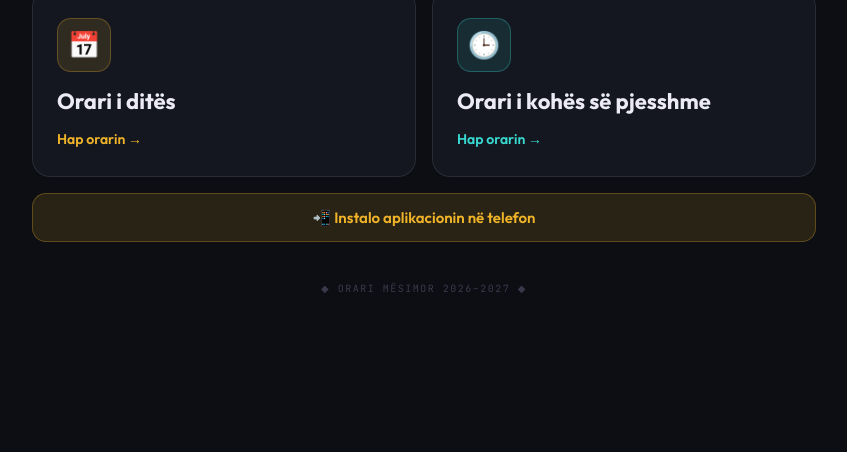
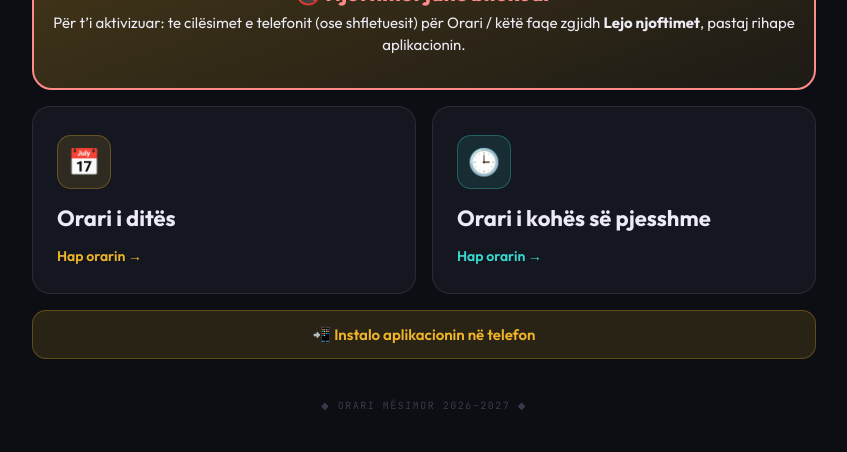
Before and after one commit to Mendim-Mera/ORARI-MESIMOR, a plain HTML site: page index.html in a window 1280 px wide. Shown: the part 383-835 px from the top of the page, without its empty margins (216-1063 px from the left). Before the commit the page ends 800 px from the top, so only its background shows below. Drawn offline with Linux system fonts and the light colour scheme.

Commit message:
Add files via upload

```diff
--- a/index.html
+++ b/index.html
@@ -103,6 +103,7 @@ footer{text-align:center;margin-top:40px;color:var(--text-faint);font-size:10px;
   .hdr{margin-bottom:10px}
 }
 </style>
+<link rel="preconnect" href="https://cdn.onesignal.com" crossorigin>
 <script src="cilesimet.js"></script>
 <script src="mbyllja.js"></script>
 <script src="njoftim.js" defer></script>
--- a/njoftim.js
+++ b/njoftim.js
@@ -53,34 +53,73 @@
     var ios=/iphone|ipad|ipod/i.test(navigator.userAgent);
     var standalone=(window.matchMedia&&matchMedia('(display-mode: standalone)').matches)||navigator.standalone;
     if(ios&&!standalone)return;                              // në iPhone njoftimet punojnë vetëm në aplikacionin e instaluar
-    var anchor=$('installBtn')||document.querySelector('.cards');if(!anchor)return;
-    var btn=document.createElement('button');btn.type='button';btn.className='njbtn';btn.id='njBtn';btn.innerHTML='&#128276; Më njofto kur ndryshon orari';
-    var ok=document.createElement('div');ok.className='njok';ok.id='njOk';ok.innerHTML='&#10003; Njoftimet janë aktive';
-    var hint=$('installHint')||anchor;
-    hint.parentNode.insertBefore(btn,hint.nextSibling);btn.parentNode.insertBefore(ok,btn.nextSibling);
-    function refresh(OS){
-      var on=false;try{on=!!(OS.User.PushSubscription.optedIn);}catch(e){}
+    var cards=document.querySelector('.cards');if(!cards)return;
+    var wasOn=get('orari_push')==='1';                        // mban mend që njoftimet janë aktive, që banera të mos dalë kot
+
+    var st=document.createElement('style');
+    st.textContent='@keyframes njpulse{0%,100%{box-shadow:0 0 0 0 rgba(240,180,41,.55)}70%{box-shadow:0 0 0 14px rgba(240,180,41,0)}}'
+     +'@keyframes njring{0%,100%{transform:rotate(0)}10%,30%,50%{transform:rotate(-16deg)}20%,40%,60%{transform:rotate(16deg)}70%{transform:rotate(0)}}'
+     +'.njb{display:none;margin:0 0 16px;padding:20px 18px 18px;border-radius:20px;border:2px solid var(--gold,#f0b429);background:linear-gradient(160deg,rgba(240,180,41,.26),rgba(240,180,41,.08));color:var(--text,#f2f0f8);text-align:center;animation:njpulse 2s infinite}'
+     +'.njb.show{display:block}.njb .bell{font-size:44px;line-height:1;display:inline-block;transform-origin:50% 10%;animation:njring 2.4s ease-in-out infinite}'
+     +'.njb h3{margin:8px 0 6px;font-size:21px;font-weight:800;color:var(--gold,#f0b429);line-height:1.2}'
+     +'.njb p{margin:0 0 14px;font-size:15px;line-height:1.45;color:var(--text,#f2f0f8)}'
+     +'.njb button{width:100%;padding:15px 14px;border:0;border-radius:14px;background:var(--gold,#f0b429);color:#1a1300;font-family:inherit;font-weight:800;font-size:17px;cursor:pointer}'
+     +'.njb button:active{transform:scale(.98)}.njb .msg{display:none;margin-top:10px;font-size:13px;line-height:1.4}.njb .msg.show{display:block}'
+     +'.njb.err{animation:none;border-color:#ff8a8a}.njb.err h3{color:#ff8a8a}'
+     +'.njdone{display:none;margin:0 0 12px;text-align:center;color:var(--text-dim,#b4b1c4);font-size:12px}.njdone.show{display:block}';
+    document.head.appendChild(st);
+
+    var box=document.createElement('div');box.className='njb';box.id='njBanner';
+    box.innerHTML='<div class="bell">&#128276;</div><h3>Aktivizo njoftimet!</h3>'
+      +'<p>Merr njoftim në telefon sa të ndryshojë orari, që të mos humbasësh asnjë ndryshim.</p>'
+      +'<button type="button" id="njBtn">&#128276; Aktivizo njoftimet</button><div class="msg" id="njMsg"></div>';
+    cards.parentNode.insertBefore(box,cards);
+    var ok=document.createElement('div');ok.className='njdone';ok.id='njOk';ok.innerHTML='&#10003; Njoftimet janë aktive';
+    var anchor=$('installHint')||cards;anchor.parentNode.insertBefore(ok,anchor.nextSibling);
+    var btn=$('njBtn'),msg=$('njMsg');
+    var OSref=null,pending=false;
+
+    function show(on,denied){
+      if(on){set('orari_push','1');box.className='njb';ok.className='njdone show';return;}
+      set('orari_push','0');ok.className='njdone';
+      if(denied){
+        box.className='njb show err';btn.style.display='none';box.querySelector('h3').innerHTML='&#128277; Njoftimet janë bllokuar';
+        box.querySelector('p').innerHTML='Për t’i aktivizuar: te cilësimet e telefonit (ose shfletuesit) për Orari / këtë faqe zgjidh <b>Lejo njoftimet</b>, pastaj rihape aplikacionin.';
+      }else{box.className='njb show';btn.style.display='';}
+    }
+    function refresh(){
       var denied=Notification.permission==='denied';
-      btn.className='njbtn'+((on||denied)?'':' show');
-      if(on){ok.className='njok show';ok.style.color='';ok.innerHTML='&#10003; Njoftimet janë aktive';}
-      else if(denied){ok.className='njok show';ok.style.color='';ok.innerHTML='&#128277; Njoftimet janë bllokuar. Për t\u2019i aktivizuar: te cilësimet e telefonit (ose shfletuesit) për Orari/ këtë faqe zgjidh <b>Lejo njoftimet</b>, pastaj rihape aplikacionin.';}
-      else ok.className='njok';
+      var on=false;
+      if(OSref){try{on=!!OSref.User.PushSubscription.optedIn;}catch(e){}}
+      else if(Notification.permission==='granted'&&wasOn)on=true;   // para ngarkimit të SDK-së: besoje gjendjen e ruajtur
+      show(on,denied);
     }
+    refresh();    // BANERA SHFAQET MENJËHERË, pa pritur OneSignal
+
+    btn.onclick=function(){
+      /* kërkesa e lejes bëhet drejtpërdrejt te shtypja (kërkohet nga iPhone/Chrome), pa pritur SDK-në */
+      btn.disabled=true;btn.style.opacity='.7';
+      var p;
+      try{
+        if(OSref){p=Notification.permission==='granted'?OSref.User.PushSubscription.optIn():OSref.Notifications.requestPermission();}
+        else{pending=true;p=Notification.requestPermission();}
+      }catch(e){p=Promise.resolve();}
+      Promise.resolve(p).then(function(){btn.disabled=false;btn.style.opacity='';refresh();},function(){btn.disabled=false;btn.style.opacity='';refresh();});
+    };
+
     window.OneSignalDeferred=window.OneSignalDeferred||[];
     window.OneSignalDeferred.push(function(OS){
       var dir=location.pathname.replace(/[^\/]*$/,'');
       return OS.init({appId:id,serviceWorkerPath:dir+'sw.js',serviceWorkerParam:{scope:dir},notifyButton:{enable:false},welcomeNotification:{disable:true}}).then(function(){
-        refresh(OS);
-        try{OS.User.PushSubscription.addEventListener('change',function(){refresh(OS);});}catch(e){}
-        btn.onclick=function(){
-          var p=Promise.resolve();
-          try{ if(Notification.permission==='granted'){p=OS.User.PushSubscription.optIn();} else {p=OS.Notifications.requestPermission();} }catch(e){}
-          Promise.resolve(p).then(function(){refresh(OS);},function(){refresh(OS);});
-        };
+        OSref=OS;
+        if(pending&&Notification.permission==='granted'){try{OS.User.PushSubscription.optIn();}catch(e){}}
+        refresh();
+        try{OS.User.PushSubscription.addEventListener('change',refresh);}catch(e){}
       }).catch(function(err){
-        /* init dështoi (p.sh. Site URL në OneSignal nuk përputhet me domenin): trego gabimin që të dallohet */
         try{console.error('OneSignal init error:',err);}catch(e){}
-        ok.className='njok show';ok.style.color='#ff8a8a';ok.textContent='Njoftimet nuk u aktivizuan: '+((err&&err.message)||err||'gabim i panjohur');
+        box.className='njb show err';btn.style.display='none';
+        box.querySelector('h3').textContent='Njoftimet nuk u aktivizuan';
+        box.querySelector('p').textContent=(err&&err.message)||err||'gabim i panjohur';
       });
     });
     var s=document.createElement('script');s.src='https://cdn.onesignal.com/sdks/web/v16/OneSignalSDK.page.js';s.defer=true;document.head.appendChild(s);
@@ -95,5 +134,5 @@
   window.addEventListener('pageshow',clearBadge);
   window.addEventListener('focus',clearBadge);
   function ready(f){if(document.readyState!=='loading')f();else document.addEventListener('DOMContentLoaded',f);}
-  ready(function(){checkUpdate();initPush();});
+  ready(function(){initPush();checkUpdate();});
 })();
```
